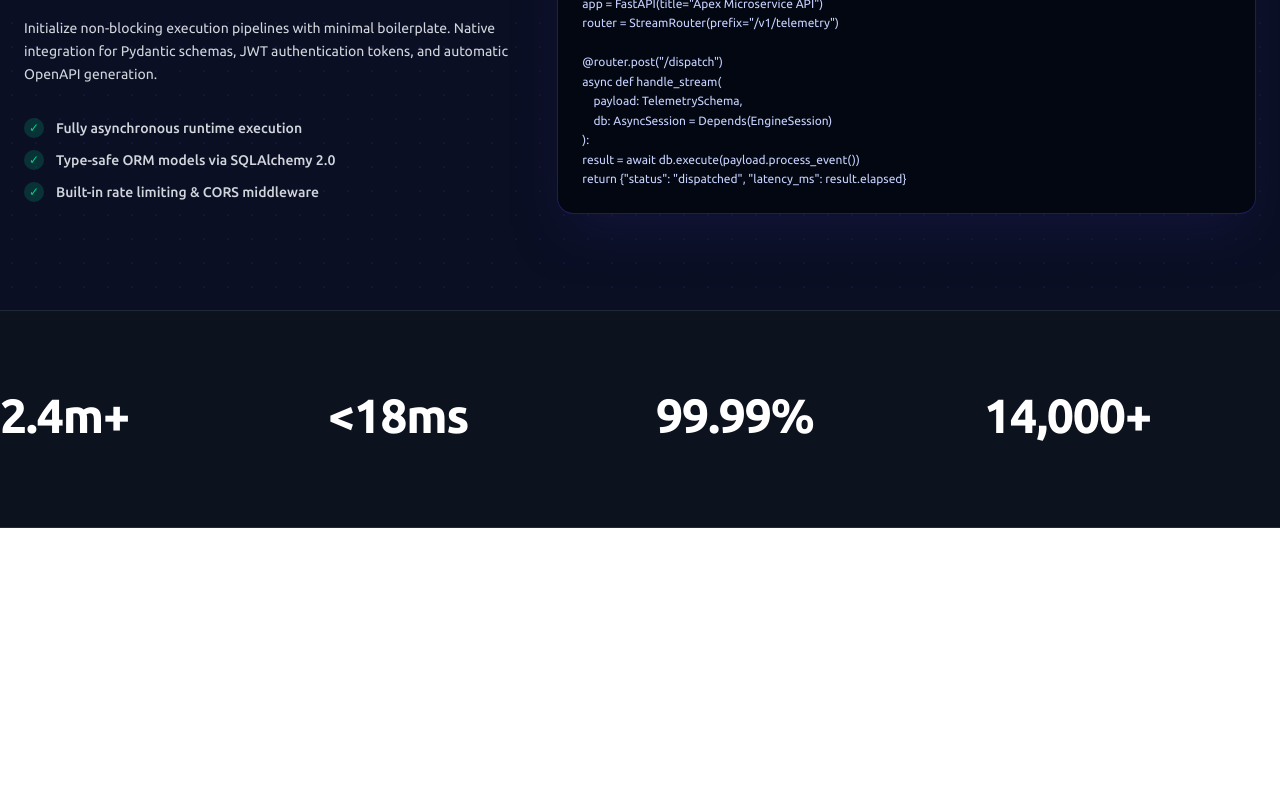
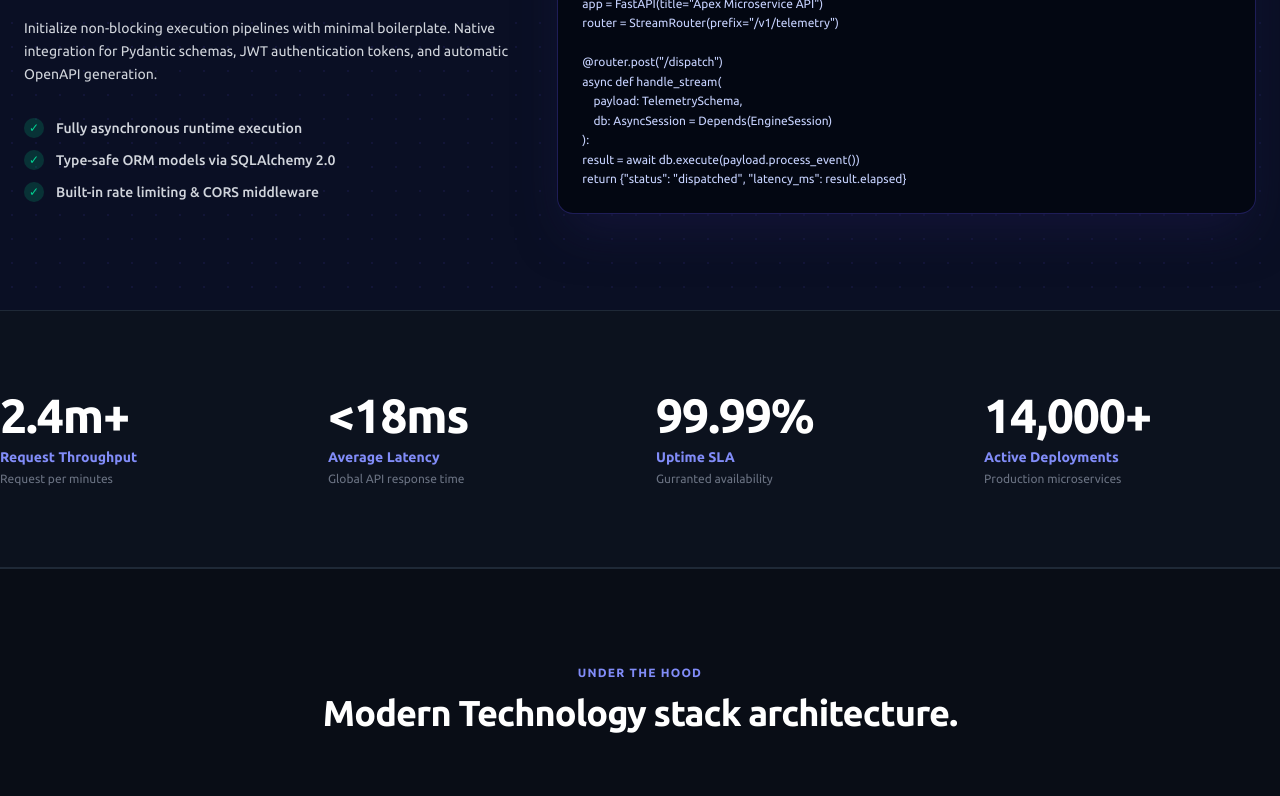
Before and after one commit to okomesanctity30-prog/React, a React (Vite) app: page / in a window 1280 px wide. Shown: the part 2000-2796 px from the top of the page. Before the commit the page ends 2528 px from the top, so only its background shows below. Built offline with nearby package versions, Linux system fonts and the light colour scheme.

Commit message:
add TechSpecGridcls

```diff
--- a/src/App.jsx
+++ b/src/App.jsx
@@ -3,6 +3,7 @@ import Hero from "./components/Hero";
 import BentoGrid from "./components/BentoGrid";
 import CodeShowcase from "./components/CodeShowcase";
 import SystemMetrics from "./components/SystemMetrics";
+import TechSpecGrid from "./components/TechSpecGrid";
 
 function App() {
   return (
@@ -13,6 +14,7 @@ function App() {
         <BentoGrid />
         <CodeShowcase />
         <SystemMetrics />
+        <TechSpecGrid />
       </main>
     </div>
   );
--- a/src/components/SystemMetrics.jsx
+++ b/src/components/SystemMetrics.jsx
@@ -38,6 +38,10 @@ const SystemMetics = () => {
               <div className="text-4xl sm:text-5xl font-black text-white tracking-tight mb-2">
                 {item.value}
               </div>
+              <div className="text-sm font-bold text-brand-accent mb-1">
+                {item.label}
+              </div>
+              <div className="text-xs text-gray-500">{item.sub}</div>
             </div>
           ))}
         </div>
--- /dev/null
+++ b/src/components/TechSpecGrid.jsx
@@ -0,0 +1,56 @@
+const TechSpecGrid = () => {
+  const specs = [
+    {
+      category: "backend Engine",
+      title: "FastAPI & Async Python",
+      details:
+        "High-performance non-blocking async endpoint handlers utilizing Pydantic Validation schemes.",
+    },
+    {
+      category: "Persistence Layer",
+      title: "SQLAlchemy 2.0 & PostgreSQL",
+      details:
+        "Fully asynchronous database session with automated scheme migration pipelines powered by Alembic.",
+    },
+    {
+      category: "Frontend Runtime",
+      title: "React & Tailwind CSS",
+      details:
+        "Compositor driven UI design built with utility-first CSS and optimized production bundler splits.",
+    },
+  ];
+  return (
+    <section
+      id="architecture"
+      className="py-24 px-6 max-w-7xl mx-auto border-t border-dark-border"
+    >
+      <div className="text-center max-w-3xl mx-auto mb-16">
+        <h2 className="text-xs font-bold uppercase tracking-widest text-brand-accent mb-3">
+          Under the Hood
+        </h2>
+        <p className="text-3xl sm:text-4xl font-extrabold text-white tracking-tight">
+          Modern Technology stack architecture.
+        </p>
+      </div>
+
+      <div className="grid grid-cols-1 md:grid-cols-3 gap-8">
+        {specs.map((spec, index) => (
+          <div
+            key={index}
+            className="bg-dark-card border border-dark-border rounded-2xl p-8 relative overflow-hidden"
+          >
+            <div className="text-xs font-bold text-brand-accent uppercase tracking-wider mb-2">
+              {spec.category}
+            </div>
+            <h3 className="text-xl font-bold text-white mb-4">{spec.title}</h3>
+            <p className="text-gray-400 text-sm leading-relaxed">
+              {spec.details}
+            </p>
+          </div>
+        ))}
+      </div>
+    </section>
+  );
+};
+
+export default TechSpecGrid;
```
Also changed, not shown: src/components/QuanTee.jsx (added).
